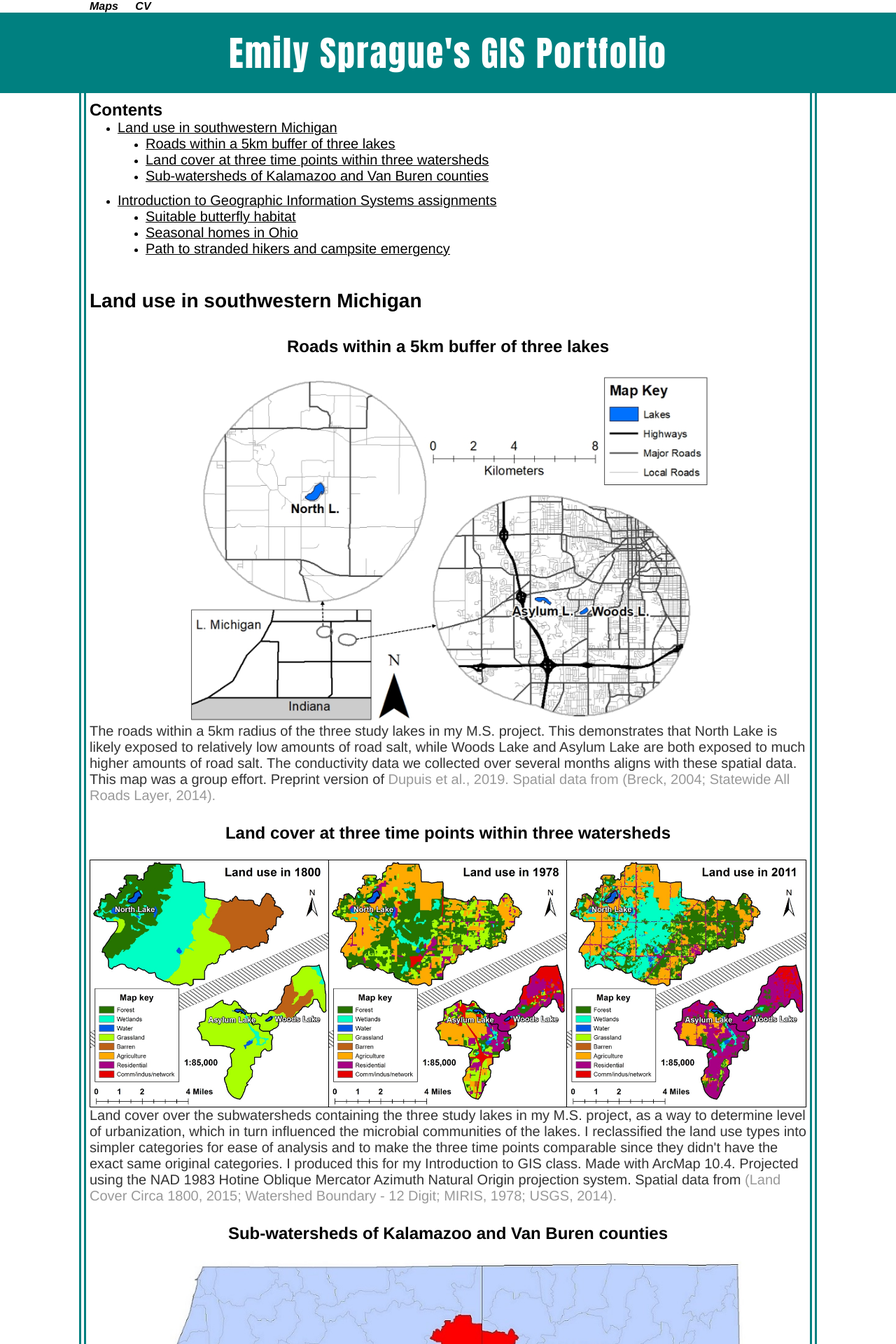
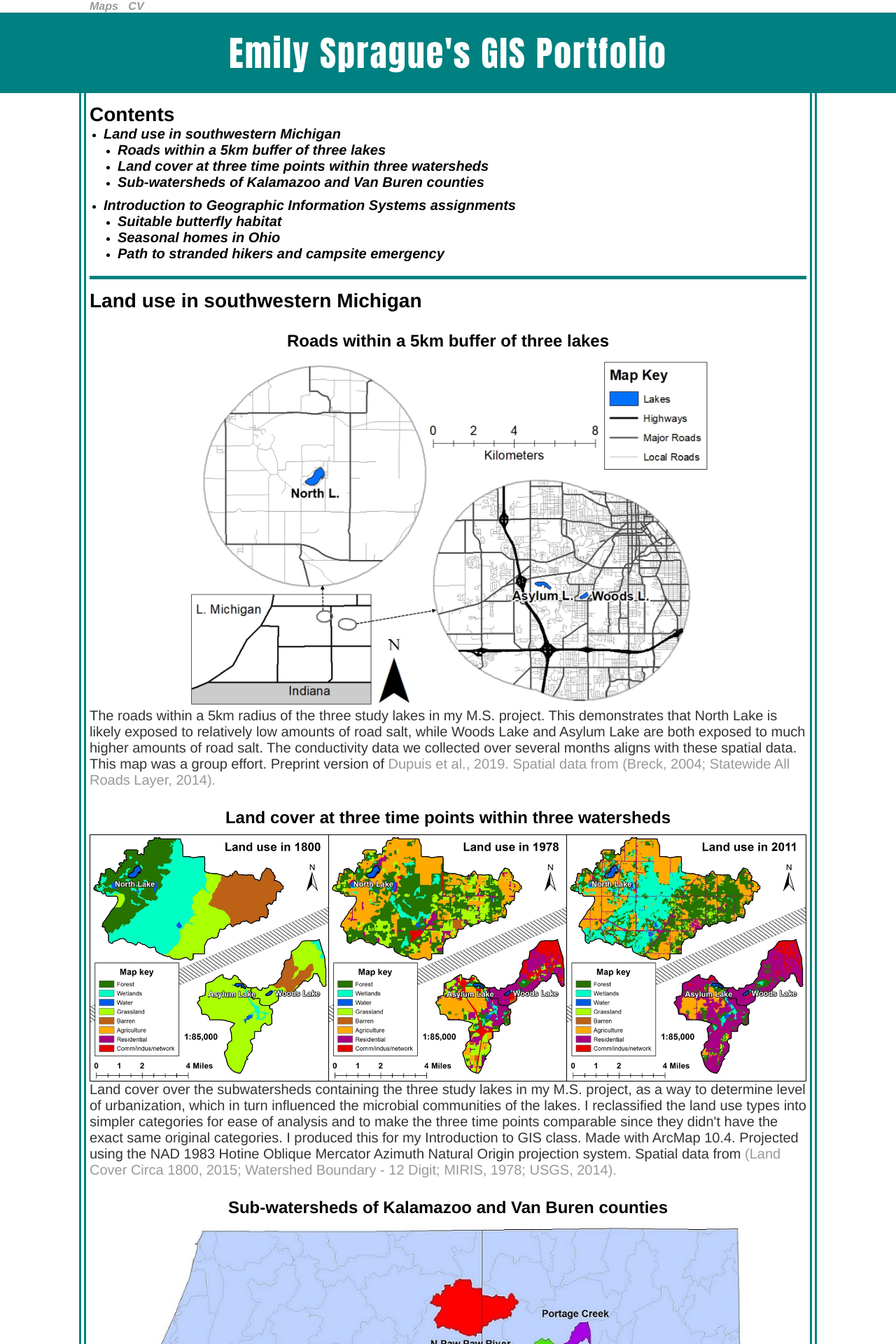
Before and after one commit to EISprague/EISprague.github.io, a Jekyll site: the page built from index.html, in a window 1280 px wide. Shown: the top 1920 px of the page at 70% size. Built offline with Jekyll 4.4.1, drawn with Linux system fonts in a browser that asks for light colours.

Commit message:
Updating tags etc

```diff
--- a/CV/index.html
+++ b/CV/index.html
@@ -2,9 +2,8 @@
 layout: default
 title: Emily Sprague's CV
 ---
-<body>
 <header>
-        <h1 class="page-title">Emily Sprague's CV</h1>
+    <h1 id="CV-page-title" class="page-title">Emily Sprague's CV</h1>
 </header>
 <main>
     <a class="download" href="Sprague_CV.pdf" download>Download PDF version here.</a>
@@ -42,4 +41,3 @@
         <li>Ecology and Evolution Laboratory (Fall 2015-Spring 2016): responsible for teaching two sections of 18-20 students each, three hours per section, presenting material, producing quizzes, grading homework and lab reports.</li>
     </ul>
 </main>
-</body>
--- a/_layouts/default.html
+++ b/_layouts/default.html
@@ -7,10 +7,12 @@
 		</head>
 		<body>
 			<nav>
-	    		<ul>
-	        		<li><a href="/">Maps</a></li>
-	        		<li><a href="/CV">CV</a></li>
-	    		</ul>
+				<span>
+	    			<ul>
+	        			<li><a href="/">Maps</a></li>
+	        			<li><a href="/CV">CV</a></li>
+					</ul>
+				</span>
 			</nav>
 			<div class="container">
 
--- a/css/main.css
+++ b/css/main.css
@@ -1,6 +1,6 @@
 /*All pages*/
 * {
-	    font-family:'Helvetica', 'Arial', 'Sans-Serif';
+	font-family:'Helvetica', 'Arial', 'Sans-Serif';
 }
 body {
 	margin: 0px;
@@ -12,6 +12,10 @@
 	width: 100%;
 	padding: 5px 0;
 	letter-spacing: 2px;
+}
+span ul li {
+	display: inline;
+	padding: 5px 10px 5px 0;
 }
 main {
 	display: block;
@@ -29,11 +33,13 @@
 	margin: 15px;
 }
 h2 {
-    font-size: 28px;
+	font-size: 28px;
+	margin-bottom: 5px;
 }
 h3 {
 	font-size: 24px;
 	margin-top: 0;
+	margin-bottom: 10px;
 	padding-top: 12px;
 }
 ul {
@@ -51,15 +57,12 @@
 	color: white;
 	margin: 0;
 }
-nav ul li, footer ul li {
-    display: inline;
-    margin-right: 20px;
-}
+
 nav {
 	width: 80%;
 	margin: 0 auto;
 }
-nav ul li a {
+nav ul li {
 	color: black;
 	font-style: italic;
 }
@@ -69,7 +72,6 @@
 }
 a:hover {
     text-decoration: underline;
-    font-weight: bold;
 }
 footer {
 	display: block;
@@ -85,7 +87,6 @@
 }
 footer a:hover {
     text-decoration: underline;
-    font-weight: bold;
 }
 .references {
 	padding-bottom: 15px;
@@ -95,26 +96,40 @@
 }
 
 /*Maps page*/
-.within-page-links h3 {
+.within-page-links {
+	border-right: 10px double teal;
+	border-left: 10px double teal;
+	padding: 0 5px;
+}
+.within-page-links h2 {
     margin: 0;
-	padding-top: 10px;
+	padding: 15px 0 0 0;
 }
 .within-page-links ul {
 	display: block;
 	margin-top: 0;
 	text-decoration: underline;
 	list-style-type: disc;
+	padding: 0 0 10px 20px;
 }
 .within-page-links a {
     color: black;
     font-size: 20px;
+}
+#links-bottom {
+	border-bottom: 5px solid teal;
+}
+#southwesternMI h2 {
+	margin: 0;
+	padding: 15px 0;
 }
 .map {
 	display: block;
     width: 100%;
 	max-width: 100%;
     margin-left: auto;
-    margin-right: auto;
+	margin-right: auto;
+	margin-top: 0;
 }
 .map h3 {
     text-align: center;
--- a/index.html
+++ b/index.html
@@ -2,13 +2,12 @@
 layout: default
 title: Emily Sprague's Portfolio
 ---
-<body>
 <header>
-		<h1 class="page-title">Emily Sprague's GIS Portfolio</h1>
+	<h1 id="maps-page-title" class="page-title">Emily Sprague's GIS Portfolio</h1>
 </header>
-	<main>
-	<div class="within-page-links">
-		<h3>Contents</h3>
+<nav class="within-page-links">
+	<div id="links-bottom">
+	<h2>Contents</h2>
 	<ul>
 		<li><a href="#southwesternMI">Land use in southwestern Michigan</a></li>
 		<ul>
@@ -24,8 +23,10 @@
 		</ul>
 	</ul>
 	</div>
-
-	<h2 id="southwesternMI">Land use in southwestern Michigan</h2>
+</nav>
+<main id="maps-main">
+	<section id="southwesternMI">
+		<h2>Land use in southwestern Michigan</h2>
 		<figure id="fivekmbuffer" class="map">
 			<h3>Roads within a 5km buffer of three lakes</h3>
 			<img src="./maps/Road boundaries.png" alt="Roads 5km buffer">
@@ -41,8 +42,10 @@
 			<img src="./maps/Both counties.jpg" alt="Watersheds in counties">
 			<figcaption>Spatial context of the three subwatersheds in the land cover map above within their respective counties. I produced this for my Introduction to GIS class. Made with ArcMap 10.4. Projected using the NAD 1983 Hotine Oblique Mercator Azimuth Natural Origin projection system. Spatial data from <a href="#references">(Counties, 2014; Watershed Boundary - 12 Digit).</a></figcaption>
 		</figure>
+	</section>
 
-	<h2 id="geogclass">Introduction to Geographic Information Systems assignments</h2>
+	<section id="geogclass">
+		<h2>Introduction to Geographic Information Systems assignments</h2>
 		<figure id="butterfly" class="map">
 			<h3>Suitable butterfly habitat</h3>
 			<img src="./maps/Suitable butterfly habitat.jpg" alt="Suitable butterfly habitat">
@@ -58,8 +61,9 @@
 			<img src="./maps/Stranded hikers.jpg" alt="Path to stranded hikers">
 			<figcaption>This map is the final output from a series of calculations finding the shortest cost-distance from a ranger station to a group of stranded hikers and a separate campsite with an emergency. The cost-distance analysis involved Euclidean distance, land cover, and slope, which required 3D analysis. This follows chapter 19 in <a href="references">Discovering GIS and ArcGIS.</a> Made with ArcScene and ArcMap 10.4.</figcaption>
 		</figure>
+	</section>
 
-	<div id="references" class="references">
+	<section id="references" class="references">
 		<h3>References</h3>
 		<ul>
 			<li>Dupuis D, Sprague E, Docherty KM, Koretsky CM. The influence of road salt on seasonal mixing, redox stratification and methane concentrations in urban kettle lakes. Science of the Total Environment. (2019). 661:514–21. <a href="https://doi.org/10.1016/j.scitotenv.2019.01.191">https://doi.org/10.1016/j.scitotenv.2019.01.191</a></li>
@@ -75,6 +79,5 @@
 			<li>Statewide All Roads Layer. Michigan Geographic Framework: State of Michigan version 14a. Lansing, MI: Center for Shared Solutions and Technology Partnerships, 2014. Accessed April 2017.</li>
 			<li><a href="https://www.sciencebase.gov/catalog/item/5a1c31b0e4b09fc93dd638c0">U.S. Geological Survey, NLCD 2011 Land Cover (2011 Edition, amended 2014), by State: NLCD2011_LC_Michigan: U.S. Geological Survey, 2014. Accessed April 2017.</a></li>
 		</ul>
-	</div>
+	</section>
 </main>
-</body>
```
Lines whose indentation alone changed are shown as unchanged.
